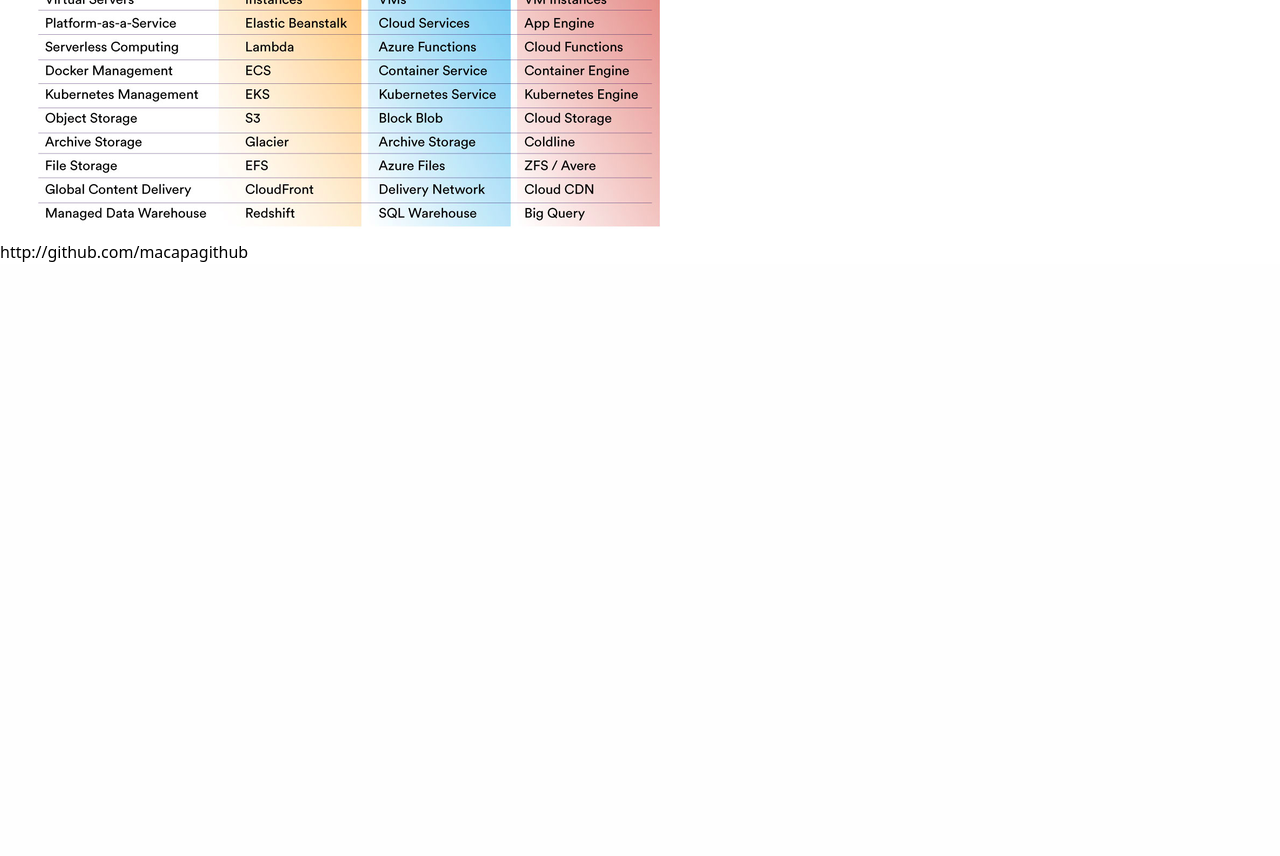
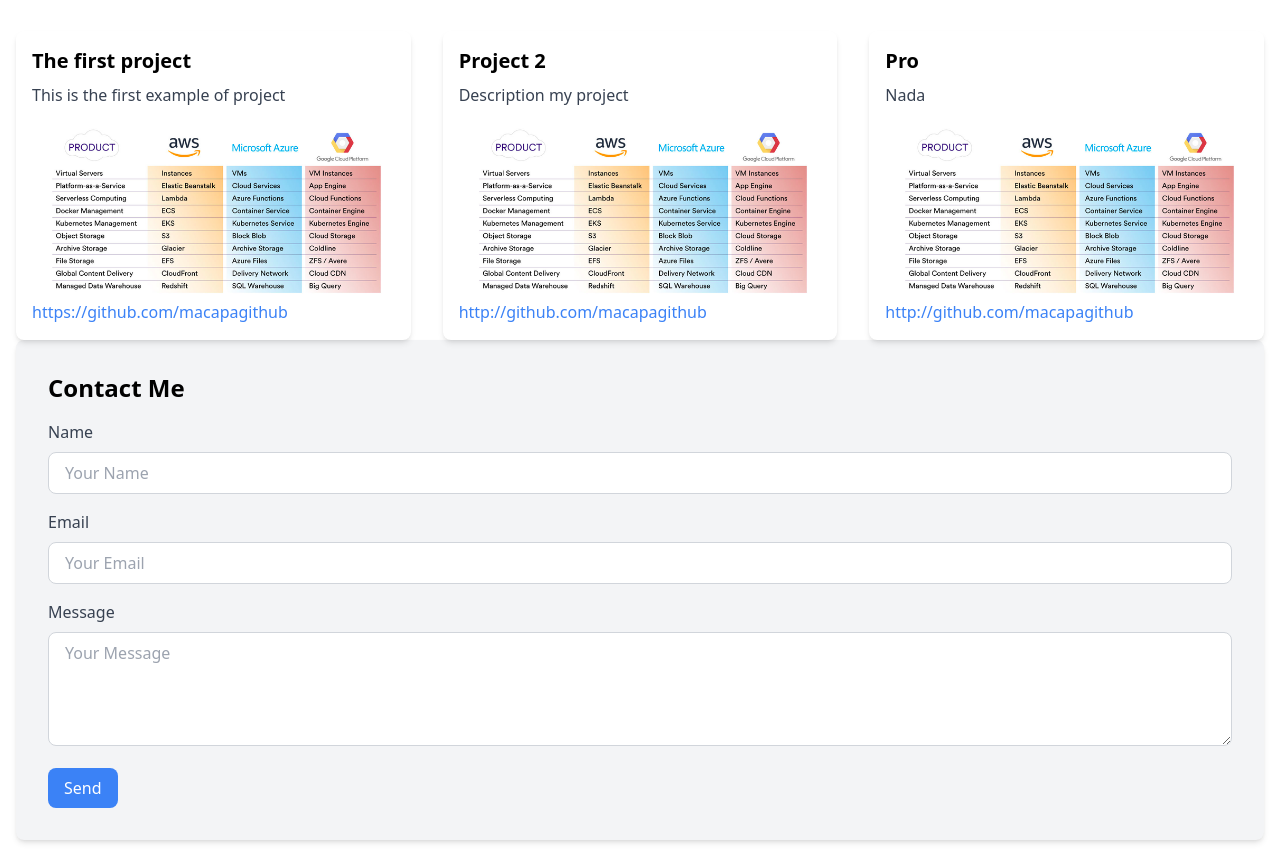
Before and after one commit to macapagithub/macapa, a Django app: page / in a window 1280 px wide. Shown: the part 1048-1904 px from the top of the page. Before the commit the page ends 1310 px from the top, so only its background shows below. Run offline with Django 4.2, Linux system fonts and the light colour scheme; data comes from the database, SQL or seed files in the repository; some libraries are stand-ins or nearby versions.

Commit message:
Se agrego un poco de estilos

```diff
--- a/blog/templates/blog/post_detail.html
+++ b/blog/templates/blog/post_detail.html
@@ -4,6 +4,6 @@
 <h2> {{post.title}} </h2>
 <h3> {{post.date_posted}} </h3>
 <p> {{post.body | safe}} </p>
-<img src="{{post.image.url}}" alt="{{post.title}}">
+<img src="{{post.image.url}}" alt="{{post.title}}"  />
 {% comment %} <p> {{post.author}} </p> {% endcomment %}
 {% endblock %}
--- a/portfolio/templates/portfolio/index.html
+++ b/portfolio/templates/portfolio/index.html
@@ -4,18 +4,75 @@
 
 <div class="bg-gradient-to-r from-indigo-400 to-cyan-400 h-screen w-screen">
 
-    <h1>Hello home page</h1>
-    {% for project in projects %}
-        <h2>{{ project.title }}</h2>
-        <p>{{ project.description }}</p>
-        <img src="{{ project.image.url }}" alt="{{ project.title }}">
 
-        {% if project.url %}
-            <a href="{{ project.url }}"> {{project.url}} </a>
-        {% endif %}
+    <div class="bg-white mb-12">
+        <h2 class="text-3xl font-bold text-gray-900 mb-4 bg-center">I'am Mauricio</h2>
+        <div class="flex flex-col md:flex-row">
+            <div class="md:w-1/2 md:ml-12">
+                <p class="text-lg text-gray-800 leading-relaxed">
+                  lorem ipsum dolor sit amet, consectetur adipiscing elit. Sed do eiusmod tempor incididunt ut labore et dolore magna aliqua. Ut enim ad minim veniam, quis nostrud exercitation ullamco laboris nisi ut aliquip ex ea commodo consequat. Duis aute irure dolor in reprehenderit in voluptate velit esse cillum dolore eu fugiat nulla pariatur.
+                </p>
+                <p class="text-lg text-gray-800 leading-relaxed mt-4">
+                  lorem ipsum dolor sit amet, consectetur adipiscing elit. Sed do eiusmod tempor incididunt ut labore et dolore magna aliqua. Ut enim ad minim veniam, quis nostrud exercitation ullamco laboris nisi ut aliquip ex ea commodo consequat. Duis aute irure dolor in reprehenderit in voluptate velit esse cillum dolore eu fugiat nulla pariatur.
+                </p>
+                <a href="cv.pdf" class="bg-blue-500 text-white px-4 py-2 rounded-md mt-4 inline-block">CV Mauricio</a>
+            </div>
+
+            <div class="md:w-1/2 md:ml-12">
+                <img src="https://i.ibb.co/BPrzTq2/processed-foto.png" alt="Mauricio-foto" class="leading-relaxed rounded-full mx-auto md:mx-0 mb-6">
+            </div>
+        </div>
+    </div>
 
 
-    {% endfor %}
+
+
+    <div class="bg-white mb-12">
+        <div class="container mx-auto p-4 grid-flow-col" >
+            <div class="bg-white rounded-lg p-8">
+                <h1 class="text-3xl font-bold mb-4">¡Bienvenido a mi portfolio!</h1>
+                <p class="text-lg">Aquí encontrarás una presentación de mí y de mis proyectos.</p>
+            </div>
+            <div >
+                <img src="https://i.ibb.co/pwwhDMF/macapa-logos.jpg">
+            <div/>
+        </div>
+
+        <div class="grid grid-cols-1 md:grid-cols-3 gap-8 mt-8">
+            {% for project in projects %}
+            <div class="bg-white p-4 rounded-lg shadow-md">
+                <h2 class="text-xl font-semibold mb-2">{{ project.title }}</h2>
+                <p class="text-gray-700 mb-4">{{ project.description }}</p>
+                <img src="{{ project.image.url }}" alt="{{ project.title }}" class="w-full rounded-lg">
+                {% if project.url %}
+                    <a href="{{ project.url }}" class="text-blue-500 hover:underline">{{ project.url }}</a>
+                {% endif %}
+            </div>
+            {% endfor %}
+        </div>
+    </div>
+
+
+    <div>
+        <div class="bg-gray-100 p-8 rounded-lg shadow-md">
+            <h2 class="text-2xl font-semibold mb-4">Contact Me</h2>
+            <form>
+                <div class="mb-4">
+                    <label for="name" class="block text-gray-700 font-medium mb-2">Name</label>
+                    <input type="text" id="name" name="name" placeholder="Your Name" class="w-full px-4 py-2 rounded-lg border border-gray-300 focus:outline-none focus:border-blue-500">
+                </div>
+                <div class="mb-4">
+                    <label for="email" class="block text-gray-700 font-medium mb-2">Email</label>
+                    <input type="email" id="email" name="email" placeholder="Your Email" class="w-full px-4 py-2 rounded-lg border border-gray-300 focus:outline-none focus:border-blue-500">
+                </div>
+                <div class="mb-4">
+                    <label for="message" class="block text-gray-700 font-medium mb-2">Message</label>
+                    <textarea id="message" name="message" placeholder="Your Message" rows="4" class="w-full px-4 py-2 rounded-lg border border-gray-300 focus:outline-none focus:border-blue-500"></textarea>
+                </div>
+                <button type="submit" class="bg-blue-500 text-white px-4 py-2 rounded-lg hover:bg-blue-600">Send</button>
+            </form>
+        </div>
+    <div/>
 
 </div>
 {% endblock %}
--- a/portfolio/templates/portfolio/layout.html
+++ b/portfolio/templates/portfolio/layout.html
@@ -14,7 +14,7 @@
     {% block content %}
     {% endblock %}
 
-    {% include "./partials/footer.html" %}
+    {% comment %} {% include "./partials/footer.html" %} {% endcomment %}
 
 </body>
 </html>
--- a/portfolio/templates/portfolio/partials/navbar.html
+++ b/portfolio/templates/portfolio/partials/navbar.html
@@ -32,20 +32,13 @@
             <div class="flex space-x-4">
               <!-- Current: "bg-gray-900 text-white", Default: "text-gray-300 hover:bg-gray-700 hover:text-white" -->
               <a href="#" class="bg-gray-900 text-white rounded-md px-3 py-2 text-sm font-medium" aria-current="page">Home</a>
-              <a href="#" class="text-gray-300 hover:bg-gray-700 hover:text-white rounded-md px-3 py-2 text-sm font-medium">Blog</a>
+              <a href="#" class="text-gray-300 hover:bg-gray-700 hover:text-white rounded-md px-3 py-2 text-sm font-medium">Blogs</a>
               <a href="#" class="text-gray-300 hover:bg-gray-700 hover:text-white rounded-md px-3 py-2 text-sm font-medium">Projects</a>
-              <a href="#" class="text-gray-300 hover:bg-gray-700 hover:text-white rounded-md px-3 py-2 text-sm font-medium">Calendar</a>
+              <a href="#" class="text-gray-300 hover:bg-gray-700 hover:text-white rounded-md px-3 py-2 text-sm font-medium">Contact me</a>
             </div>
           </div>
         </div>
         <div class="absolute inset-y-0 right-0 flex items-center pr-2 sm:static sm:inset-auto sm:ml-6 sm:pr-0">
-          <button type="button" class="relative rounded-full bg-gray-800 p-1 text-gray-400 hover:text-white focus:outline-none focus:ring-2 focus:ring-white focus:ring-offset-2 focus:ring-offset-gray-800">
-            <span class="absolute -inset-1.5"></span>
-            <span class="sr-only">View notifications</span>
-            <svg class="h-6 w-6" fill="none" viewBox="0 0 24 24" stroke-width="1.5" stroke="currentColor" aria-hidden="true">
-              <path stroke-linecap="round" stroke-linejoin="round" d="M14.857 17.082a23.848 23.848 0 005.454-1.31A8.967 8.967 0 0118 9.75v-.7V9A6 6 0 006 9v.75a8.967 8.967 0 01-2.312 6.022c1.733.64 3.56 1.085 5.455 1.31m5.714 0a24.255 24.255 0 01-5.714 0m5.714 0a3 3 0 11-5.714 0" />
-            </svg>
-          </button>
 
           <!-- Profile dropdown -->
           <div class="relative ml-3">
@@ -66,9 +59,9 @@
       <div class="space-y-1 px-2 pb-3 pt-2">
         <!-- Current: "bg-gray-900 text-white", Default: "text-gray-300 hover:bg-gray-700 hover:text-white" -->
         <a href="#" class="bg-gray-900 text-white block rounded-md px-3 py-2 text-base font-medium" aria-current="page">Home</a>
-        <a href="blog" class="text-gray-300 hover:bg-gray-700 hover:text-white block rounded-md px-3 py-2 text-base font-medium">Blog</a>
+        <a href="blog" class="text-gray-300 hover:bg-gray-700 hover:text-white block rounded-md px-3 py-2 text-base font-medium">Blogs</a>
         <a href="#" class="text-gray-300 hover:bg-gray-700 hover:text-white block rounded-md px-3 py-2 text-base font-medium">Projects</a>
-        <a href="#" class="text-gray-300 hover:bg-gray-700 hover:text-white block rounded-md px-3 py-2 text-base font-medium">Calendar</a>
+        <a href="#" class="text-gray-300 hover:bg-gray-700 hover:text-white block rounded-md px-3 py-2 text-base font-medium">Contact me</a>
       </div>
     </div>
   </nav>
```
